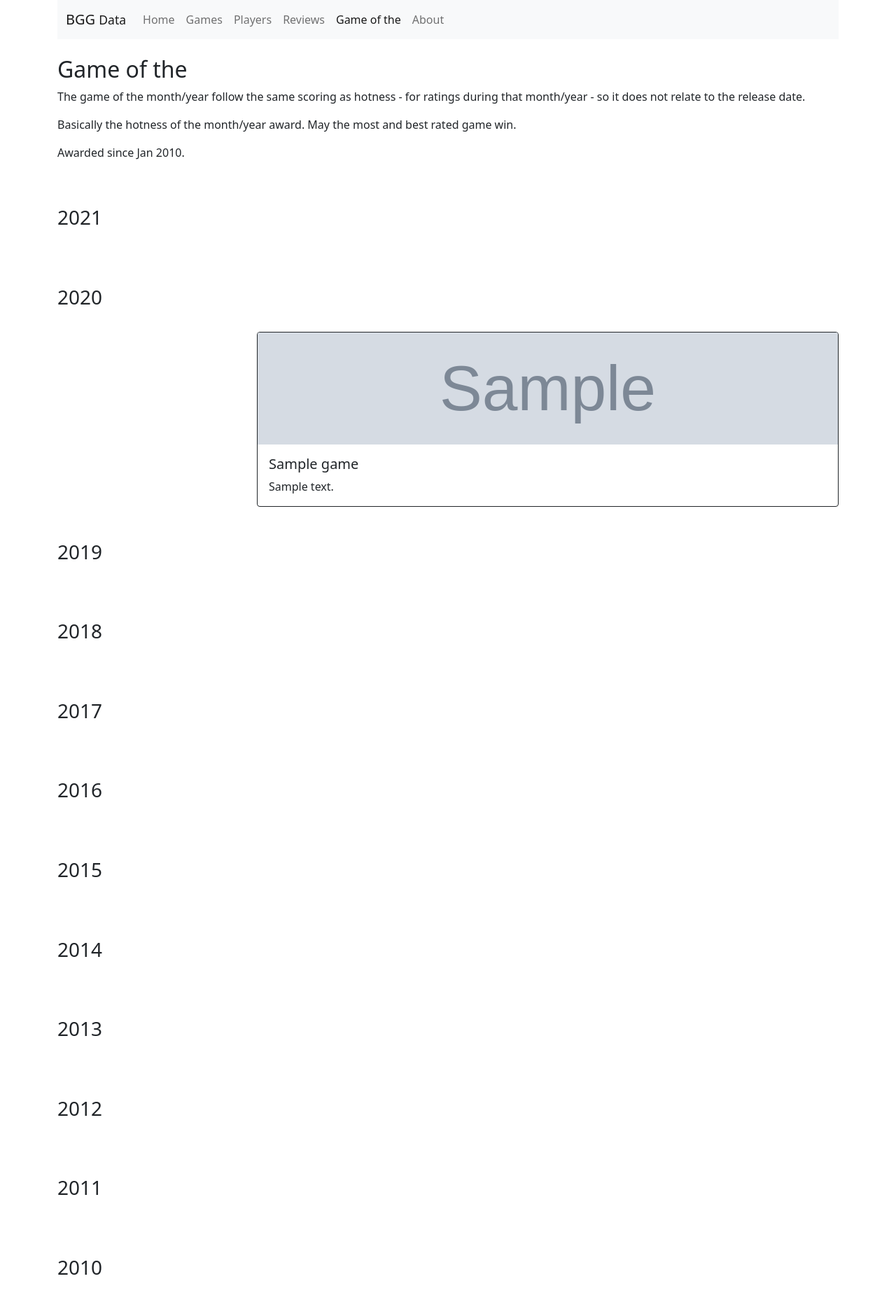
After one commit to Tjorriemorrie/bggd, a Django app: page /got/ in a window 1280 px wide. The commit adds this page. Shown: the whole page at 70% size. Run offline with Django 3.2, Linux system fonts and the light colour scheme; tables that the repository leaves empty hold one stand-in row (values such as "Sample post"); grey boxes marked "Sample" are stand-in pictures; some libraries are stand-ins or nearby versions.

Commit message:
added game of the

```diff
--- a/bgg/urls.py
+++ b/bgg/urls.py
@@ -22,6 +22,7 @@ urlpatterns = [
     # path('favicon.ico', RedirectView.as_view(url=staticfiles_storage.url('favicon.ico')),),
     path('admin/', admin.site.urls),
     path('', views.home_view, name='home'),
+    path('got/', views.got_view, name='got'),
     path('about/', views.about_view, name='about'),
     path('games/', views.GameListView.as_view(), name='game_list'),
     path('games/<int:pk>', views.GameDetailView.as_view(), name='game_detail'),
--- /dev/null
+++ b/main/constants.py
@@ -0,0 +1,5 @@
+from datetime import datetime
+
+from django.utils.timezone import make_aware
+
+START_GAME_OF_THE = make_aware(datetime(2010, 1, 1))
--- a/main/models.py
+++ b/main/models.py
@@ -10,6 +10,9 @@ LABEL_CATEGORY = 'category'
 LABEL_MECHANIC = 'mechanic'
 LABEL_FAMILY = 'family'
 LABEL_SUBDOMAIN = 'subdomain'
+
+AWARD_GAME_OF_THE_MONTH = 'Game of the month'
+AWARD_GAME_OF_THE_YEAR = 'Game of the year'
 
 
 class Label(models.Model):
@@ -120,6 +123,21 @@ class Game(models.Model):
             return f'{self.min_age}+'
         return ''
 
+    def awards_fmt(self) -> str:
+        badges = []
+        for award in self.awards.all():
+            if award.type == AWARD_GAME_OF_THE_YEAR:
+                bg = 'bg-success text-light'
+                trophy = '<i class="bi bi-trophy-fill"></i>'
+            else:
+                bg = 'bg-light text-muted'
+                trophy = '<i class="bi bi-trophy"></i>'
+            badges.append(f"""<span class="badge {bg}" title="{award.description}">
+                {trophy}
+                {award.badge}
+            </span>""")
+        return ''.join(badges)
+
 
 class Player(models.Model):
     bgg_id = models.PositiveIntegerField(null=True)
@@ -223,3 +241,23 @@ class Review(models.Model):
     @property
     def day(self) -> datetime:
         return self.reviewed_at.replace(hour=0, minute=0, second=0, microsecond=0)
+
+
+class Award(models.Model):
+    CHOICES_AWARDS = (
+        (AWARD_GAME_OF_THE_MONTH, AWARD_GAME_OF_THE_MONTH),
+        (AWARD_GAME_OF_THE_YEAR, AWARD_GAME_OF_THE_YEAR),
+    )
+    game = models.ForeignKey(Game, on_delete=models.CASCADE, related_name='awards', null=True)
+
+    type = models.CharField(max_length=256, choices=CHOICES_AWARDS)
+    description = models.CharField(max_length=256, null=True)
+    badge = models.CharField(max_length=256, null=True)
+    awarded_at = models.DateTimeField(null=True)
+    score = models.FloatField(null=True)
+
+    created_at = models.DateTimeField(auto_now_add=True)
+    updated_at = models.DateTimeField(auto_now=True)
+
+    def __str__(self) -> str:
+        return f'<Award {self.description} game={self.game}>'
--- a/main/recommendations.py
+++ b/main/recommendations.py
@@ -52,7 +52,7 @@ def train_model():
     with open(FILE_MODEL, 'w+b') as fp:
         pickle.dump(algo, fp)
 
-    logger.info(f'algorithm fitted on {df.size}!')
+    logger.info(f'algorithm fitted on {len(df)}!')
 
 
 @retry(OperationalError, delay=3, jitter=3, max_delay=30)
--- a/main/templates/main/game_detail.html
+++ b/main/templates/main/game_detail.html
@@ -69,6 +69,9 @@
 
       <div class="col-4 text-center">
         <h2>#{{ game.rank }}</h2>
+        {% if game.awards.count %}
+          <h6>{{ game.awards_fmt|safe }}</h6>
+        {% endif %}
         <br/>
         <h3>{{ game.rating|floatformat }}</h3>
         {% if game.reviews_cnt %}
--- a/main/templates/main/game_list.html
+++ b/main/templates/main/game_list.html
@@ -127,7 +127,7 @@
             </td>
             <td>
               <a class="text-reset text-decoration-none" href="{% url 'game_detail' game.pk %}">
-                {{ game.name }}
+                <strong>{{ game.name }}</strong> {{ game.awards_fmt|safe }}
                 <br/>
                 <small class="text-muted">{{ game.pitch }}</small>
               </a>
--- /dev/null
+++ b/main/templates/main/got.html
@@ -0,0 +1,104 @@
+{% extends 'main/base.html' %}
+
+{% block content %}
+  <div class="container">
+
+    {% include 'main/navbar.html' with nav='got' %}
+
+    <br/>
+    <div class="row">
+      <div class="col">
+        <h2>Game of the</h2>
+        <p>The game of the month/year follow the same scoring as hotness - for
+          ratings during that month/year - so it does not relate to the
+          release date.</p>
+        <p>Basically the hotness of the month/year award. May the most and
+          best rated game win.</p>
+        <p>Awarded since {{ start_at|date:'M Y' }}.</p>
+      </div>
+    </div>
+
+    {% for year, cat in award_groups.items %}
+      <div class="row">
+        <div class="col">
+          <br/>
+          <br/>
+          <h3>{{ year }}</h3>
+          <br/>
+        </div>
+      </div>
+
+      <div class="row">
+        <div class="col-3">
+          {% with cat.year as award %}
+            {% if award %}
+              <div class="card border-dark">
+                <a href="{% url 'game_detail' award.game.id %}" class="text-reset text-decoration-none">
+                  <img src="{{ award.game.img }}" class="card-img-top"/>
+                  <div class="card-body">
+                    <h5 class="card-title">{{ award.game.name }}</h5>
+                    <p class="card-text">
+                      {{ award.description }}
+                    </p>
+                  </div>
+                </a>
+              </div>
+            {% endif %}
+          {% endwith %}
+        </div>
+
+        <div class="col-9">
+
+          {# top row #}
+          <div class="row">
+            <div class="col">
+              {% if cat.top %}
+                <div class="card-group">
+                  {% for award in cat.top %}
+                    <div class="card border-dark">
+                      <a href="{% url 'game_detail' award.game.id %}" class="text-reset text-decoration-none">
+                        <img src="{{ award.game.img }}" class="card-img-top"/>
+                        <div class="card-body">
+                          <h5 class="card-title">{{ award.game.name }}</h5>
+                          <p class="card-text">
+                            {{ award.description }}
+                          </p>
+                        </div>
+                      </a>
+                    </div>
+                  {% endfor %}
+                </div>
+              {% endif %}
+            </div>
+          </div>
+
+          {# bottom row #}
+          <div class="row">
+            <div class="col">
+              {% if cat.bottom %}
+                <div class="card-group">
+                  {% for award in cat.bottom %}
+                    <div class="card border-dark">
+                      <a href="{% url 'game_detail' award.game.id %}" class="text-reset text-decoration-none">
+                        <img src="{{ award.game.img }}" class="card-img-top"/>
+                        <div class="card-body">
+                          <h5 class="card-title">{{ award.game.name }}</h5>
+                          <p class="card-text">
+                            {{ award.description }}
+                          </p>
+                        </div>
+                      </a>
+                    </div>
+                  {% endfor %}
+                </div>
+            {% endif %}
+            </div>
+          </div>
+
+        </div>{# col9 #}
+
+      </div>{# row #}
+    {% endfor %}
+
+  </div>{# container #}
+{% endblock %}
--- a/main/templates/main/home.html
+++ b/main/templates/main/home.html
@@ -72,7 +72,7 @@
     <div class="row">
       <h4>Watch out for these hidden gems!</h4>
       <p class="text-muted"><small>These games are highly recommended in contrast
-      to the number of ratings received to date!</small></p>
+      to the number of ratings received!</small></p>
     </div>
 
     <div class="row">
--- a/main/templates/main/navbar.html
+++ b/main/templates/main/navbar.html
@@ -17,6 +17,9 @@
         </li>
         <li class="nav-item">
           <a class="nav-link {% if nav == 'reviews' %}active{% endif %}" href="{% url 'reviews' %}">Reviews</a>
+        </li>
+        <li class="nav-item">
+          <a class="nav-link {% if nav == 'got' %}active{% endif %}" href="{% url 'got' %}">Game of the</a>
         </li>
         <li class="nav-item">
           <a class="nav-link {% if nav == 'about' %}active{% endif %}" href="{% url 'about' %}">About</a>
--- a/main/views.py
+++ b/main/views.py
@@ -15,7 +15,9 @@ from django.views.decorators.cache import cache_page
 from django.views.generic import ListView, TemplateView, DetailView
 
 from bgg.settings import CACHE_DURATION
-from main.models import Game, Player, Review, Day
+from main.constants import START_GAME_OF_THE
+from main.models import Game, Player, Review, Day, Award, AWARD_GAME_OF_THE_YEAR, \
+    AWARD_GAME_OF_THE_MONTH
 
 logger = logging.getLogger(__name__)
 
@@ -38,6 +40,37 @@ def home_view(request):
         }
         cache.set('home_view', ctx)
     return render(request, 'main/home.html', ctx)
+
+
+def got_view(request):
+    ctx = cache.get('got_view')
+    if not ctx:
+        award_groups = {}
+        to = now().year + 1
+        for year in reversed(range(2010, to)):
+            half_year = make_aware(datetime(year, 7, 1))
+            award_groups[year] = {
+                'year': Award.objects.filter(
+                    Q(type=AWARD_GAME_OF_THE_YEAR)
+                    & Q(awarded_at__year=year)
+                ).first(),
+                'top': Award.objects.filter(
+                    Q(type=AWARD_GAME_OF_THE_MONTH)
+                    & Q(awarded_at__year=year)
+                    & Q(awarded_at__lt=half_year)
+                ).order_by('awarded_at').all(),
+                'bottom': Award.objects.filter(
+                    Q(type=AWARD_GAME_OF_THE_MONTH)
+                    & Q(awarded_at__year=year)
+                    & Q(awarded_at__gte=half_year)
+                ).order_by('awarded_at').all(),
+            }
+        ctx = {
+            'start_at': START_GAME_OF_THE,
+            'award_groups': award_groups,
+        }
+        cache.set('got_view', ctx)
+    return render(request, 'main/got.html', context=ctx)
 
 
 def about_view(request):
```
Also changed, not shown: main/admin.py (+7 -1 lines), main/management/commands/update_game_stats.py (+6 -3 lines), main/stats.py (+89 -4 lines), main/templates/main/player_list.html (+5 -3 lines), main/migrations/0021_award.py (added), main/migrations/0022_auto_20210921_1906.py (added).
